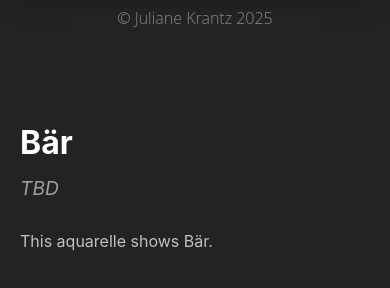
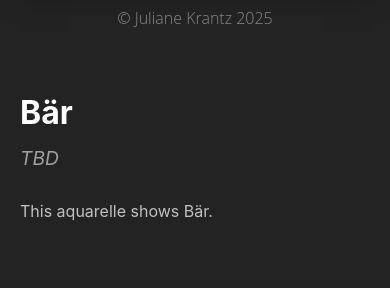
Before and after one commit to SebKrantz/julianekrantzwebsite, a plain HTML site: page www/aquarelle/bär.html in a window 390 px wide. Shown: the part 378-666 px from the top of the page. Drawn offline with Linux system fonts and the light colour scheme.

Commit message:
No top padding in mobile view.

```diff
--- a/www/aquarelle/details.css
+++ b/www/aquarelle/details.css
@@ -118,10 +118,6 @@ body {
         flex-direction: column; /* Stack columns vertically */
     }
 
-    .details-column {
-        padding-top: 30px;
-    }
-
     .details-column h1 {
         font-size: 2rem;
     }
--- a/www/oelmalerei/details.css
+++ b/www/oelmalerei/details.css
@@ -118,10 +118,6 @@ body {
         flex-direction: column; /* Stack columns vertically */
     }
 
-    .details-column {
-        padding-top: 30px;
-    }
-
     .details-column h1 {
         font-size: 2rem;
     }
--- a/www/zeichnungen/details.css
+++ b/www/zeichnungen/details.css
@@ -118,10 +118,6 @@ body {
         flex-direction: column; /* Stack columns vertically */
     }
 
-    .details-column {
-        padding-top: 30px;
-    }
-
     .details-column h1 {
         font-size: 2rem;
     }
```
